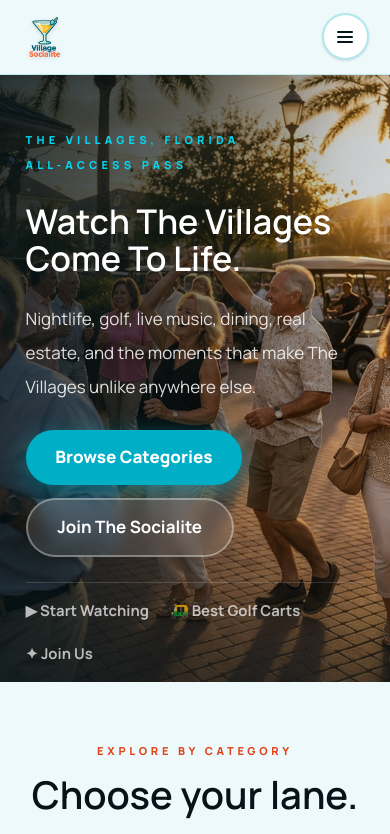
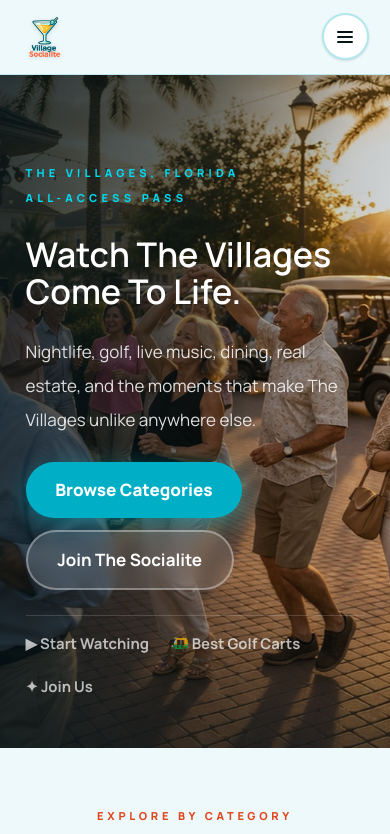
Before and after one commit to Lordshrrred/villagesocialite, a Next.js app: page / in a window 390 px wide. Shown: the top 834 px of the page. Built offline with nearby package versions, Linux system fonts and the light colour scheme.

Commit message:
Fix mobile hero clipping by using minHeight so Join Us link is never cut off
Co-Authored-By: Claude Sonnet 4.6 <noreply@anthropic.com>

```diff
--- a/app/page.tsx
+++ b/app/page.tsx
@@ -28,7 +28,7 @@ export default function Home() {
     <div className="flex flex-col">
 
       {/* ── Full-bleed cinematic hero ────────────────────────────────── */}
-      <section className="relative overflow-hidden" style={{ height: "clamp(520px, 72vh, 800px)" }}>
+      <section className="relative overflow-hidden" style={{ minHeight: "clamp(520px, 72vh, 800px)" }}>
         {/* Background image */}
         <div className="absolute inset-0">
           <Image
```
